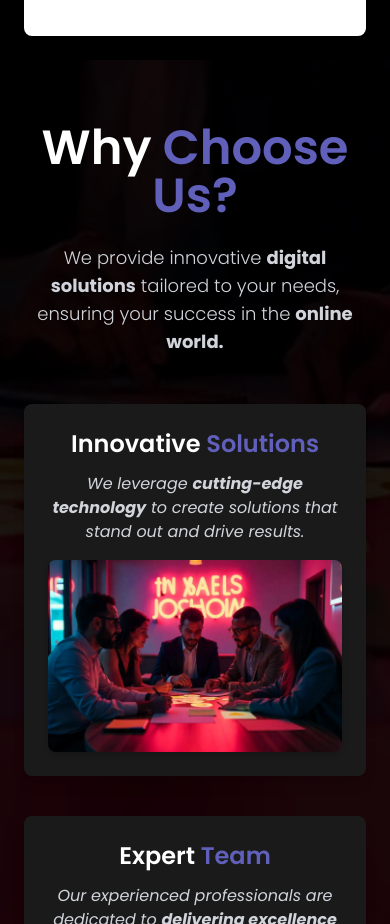
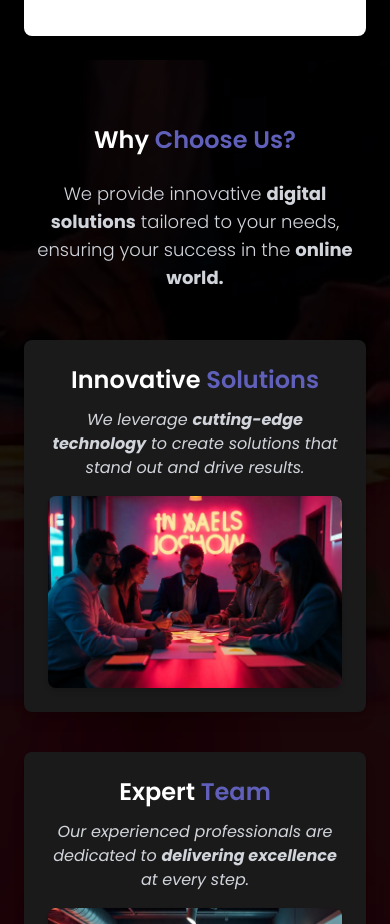
Before and after one commit to Ciresta/Landing-Page-Ciresta, a React (Create React App) app: page / in a window 390 px wide. Shown: the part 3840-4764 px from the top of the page. Built offline with nearby package versions, Linux system fonts and the light colour scheme.

Commit message:
home , about and minor bug fixed

```diff
--- a/src/components/WhyChooseUs.js
+++ b/src/components/WhyChooseUs.js
@@ -17,9 +17,10 @@ const WhyChooseUs = () => {
             </div>
 
             <div className="container mx-auto px-6 relative z-10"> {/* Set z-10 */}
-        <h2 className="text-5xl font-bold text-center text-white mb-6 poppins-semibold">
+                <h2 className="text-2xl md:text-5xl font-bold text-center text-white mb-6 poppins-semibold">
                     Why <span className="ciresta-color">Choose Us?</span>
                 </h2>
+
                 <p className="text-center text-gray-300 poppins-light text-lg mb-12 max-w-3xl mx-auto">
                     We provide innovative <span className="poppins-bold">digital solutions</span> tailored to your needs, ensuring your success in the <span className="poppins-bold">online world.</span>
                 </p>
```
Lines whose indentation alone changed are shown as unchanged.
